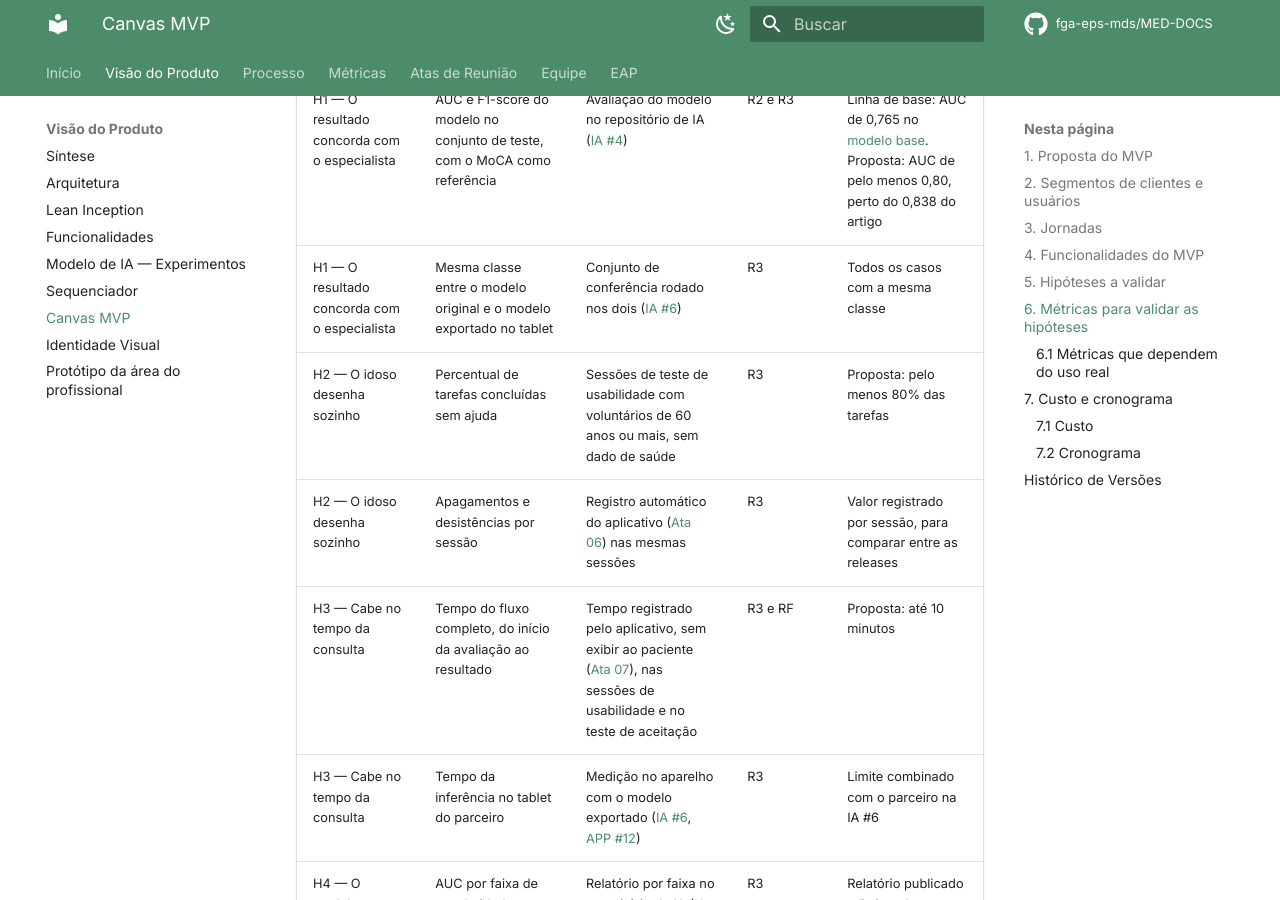
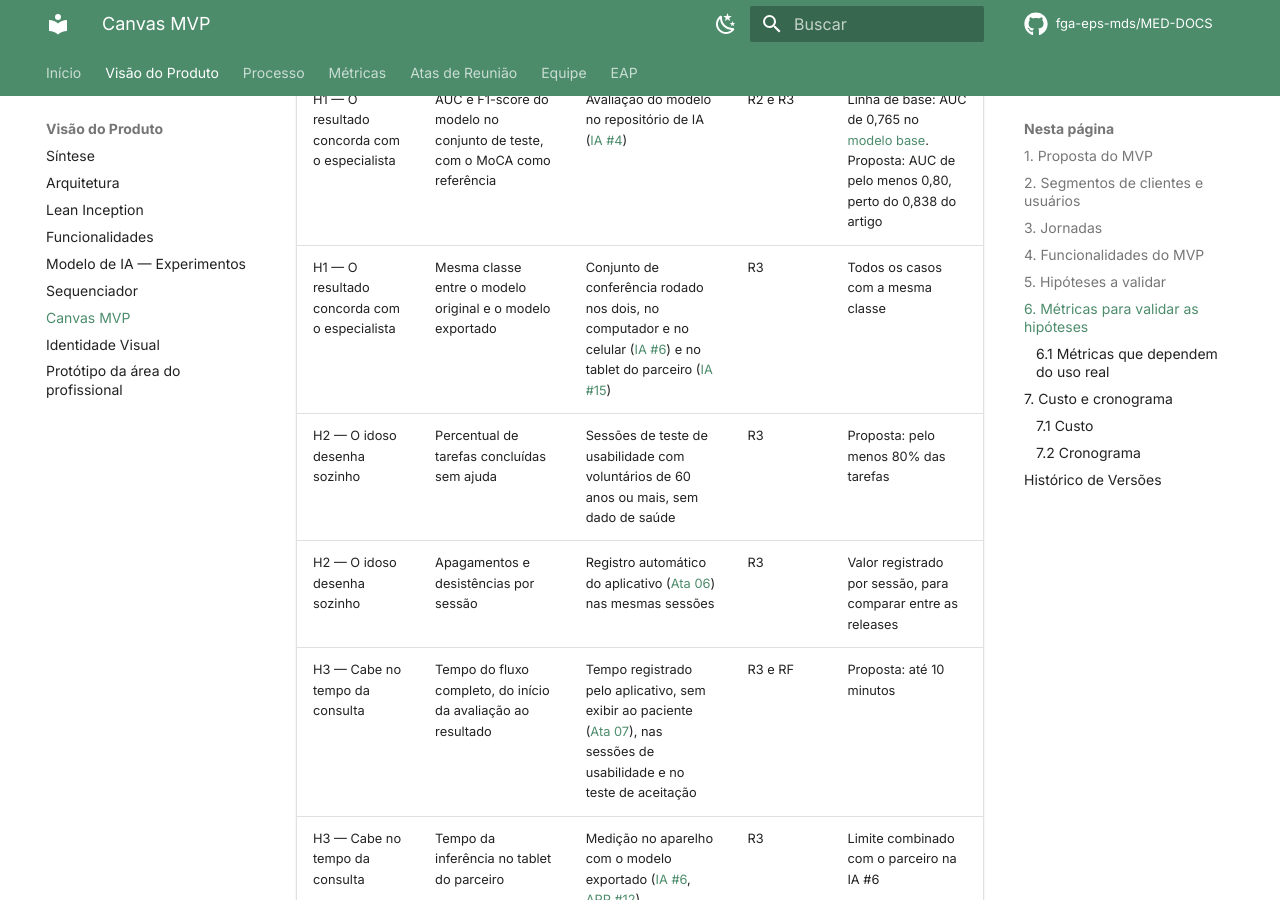
Before and after one commit to apollen27983/UNIEURO_MED-DOCS, an MkDocs documentation site: the page built from docs/produto/canvas-mvp.md, in a window 1280 px wide and 900 px high, scrolled down 1914 px. Built offline with MkDocs 1.6.1 and Material for MkDocs 9.7.7, drawn with Linux system fonts in a browser that asks for light colours; comment, search, counter and statistics services are not loaded.

Commit message:
docs(canvas-mvp): conferência do modelo no tablet passa para a IA #15
A IA #6 fez a conferência no computador e no celular, e a do tablet do
parceiro ficou na IA #15, porque o tablet ainda não estava disponível.

```diff
--- a/docs/produto/canvas-mvp.md
+++ b/docs/produto/canvas-mvp.md
@@ -48,7 +48,7 @@ Cada hipótese tem pelo menos uma métrica que a equipe consegue medir até o fi
 | Hipótese | Métrica | Como medir | Quando | Meta |
 |---|---|---|---|---|
 | H1 — O resultado concorda com o especialista | AUC e F1-score do modelo no conjunto de teste, com o MoCA como referência | Avaliação do modelo no repositório de IA ([IA #4](https://github.com/fga-eps-mds/2026.2-UNB-FCTE_UNIEURO_MED-IA/issues/4)) | R2 e R3 | Linha de base: AUC de 0,765 no [modelo base](https://github.com/fga-eps-mds/2026.2-UNB-FCTE_UNIEURO_MED-IA/blob/develop/docs/resultados-modelo-base.md). Proposta: AUC de pelo menos 0,80, perto do 0,838 do artigo |
-| H1 — O resultado concorda com o especialista | Mesma classe entre o modelo original e o modelo exportado no tablet | Conjunto de conferência rodado nos dois ([IA #6](https://github.com/fga-eps-mds/2026.2-UNB-FCTE_UNIEURO_MED-IA/issues/6)) | R3 | Todos os casos com a mesma classe |
+| H1 — O resultado concorda com o especialista | Mesma classe entre o modelo original e o modelo exportado | Conjunto de conferência rodado nos dois, no computador e no celular ([IA #6](https://github.com/fga-eps-mds/2026.2-UNB-FCTE_UNIEURO_MED-IA/issues/6)) e no tablet do parceiro ([IA #15](https://github.com/fga-eps-mds/2026.2-UNB-FCTE_UNIEURO_MED-IA/issues/15)) | R3 | Todos os casos com a mesma classe |
 | H2 — O idoso desenha sozinho | Percentual de tarefas concluídas sem ajuda | Sessões de teste de usabilidade com voluntários de 60 anos ou mais, sem dado de saúde | R3 | Proposta: pelo menos 80% das tarefas |
 | H2 — O idoso desenha sozinho | Apagamentos e desistências por sessão | Registro automático do aplicativo ([Ata 06](../atas-reunioes/Ata-06-EPS-2026-09-15-PO.md)) nas mesmas sessões | R3 | Valor registrado por sessão, para comparar entre as releases |
 | H3 — Cabe no tempo da consulta | Tempo do fluxo completo, do início da avaliação ao resultado | Tempo registrado pelo aplicativo, sem exibir ao paciente ([Ata 07](../atas-reunioes/Ata-07-EPS-2026-09-23-PO.md)), nas sessões de usabilidade e no teste de aceitação | R3 e RF | Proposta: até 10 minutos |
```
